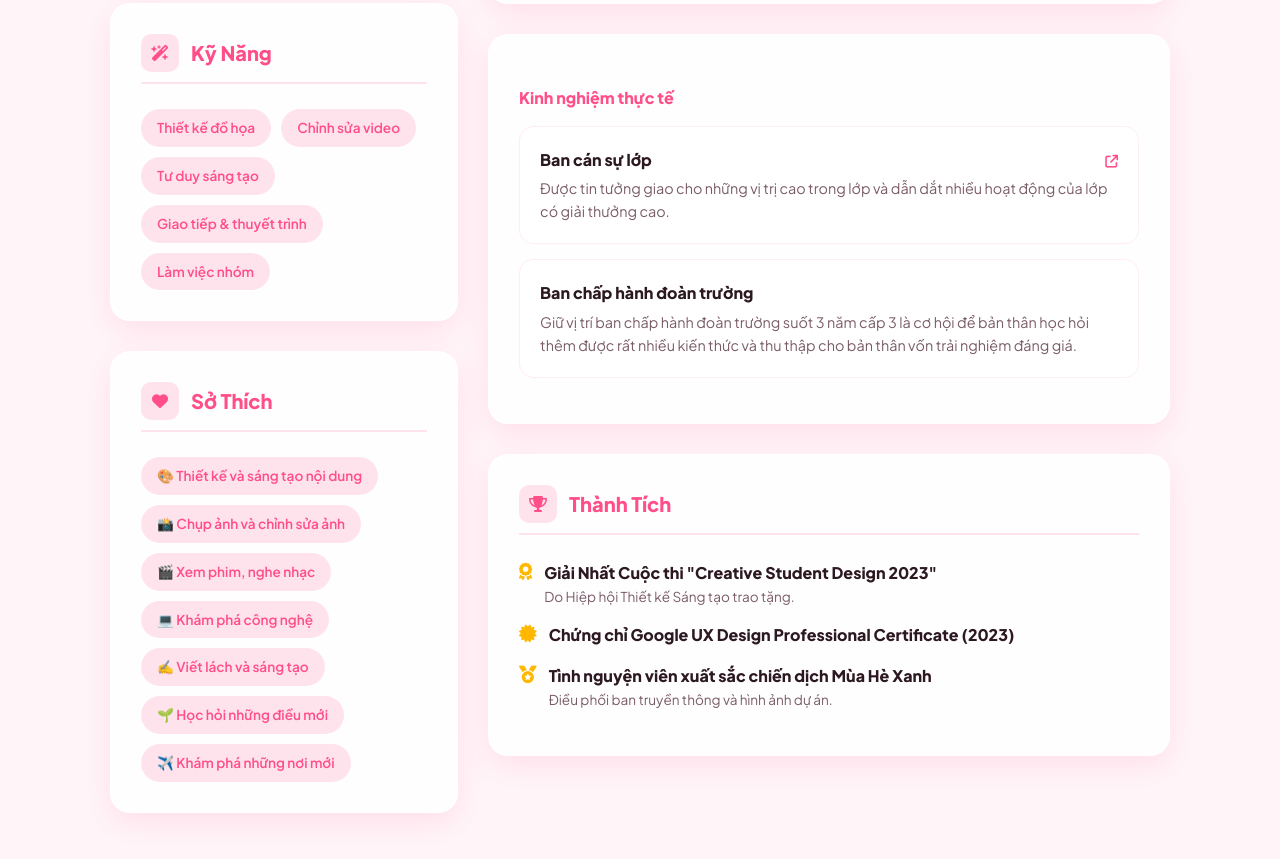
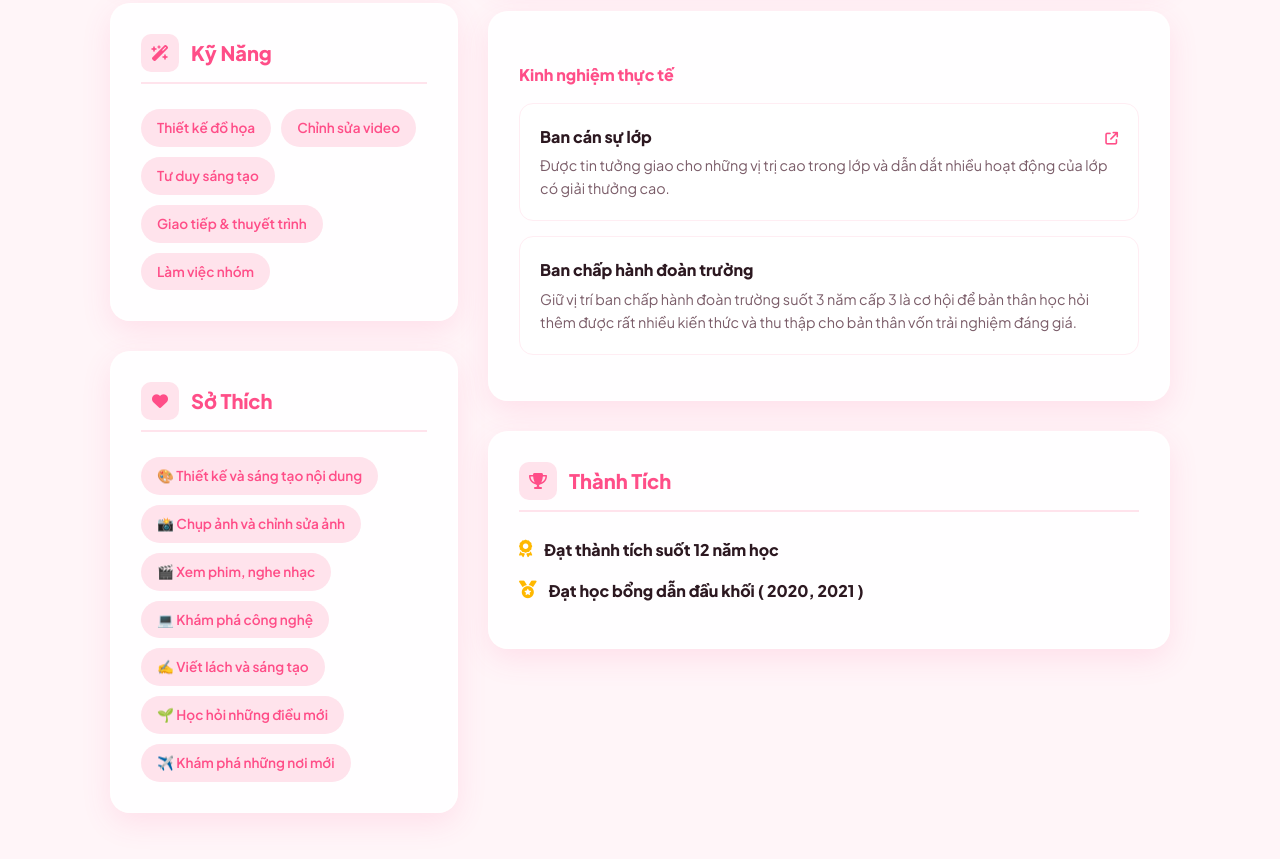
Before and after one commit to vyb2605321-cloud/vyb2605321-cloud.github.io, a plain HTML site: page index.html in a window 1280 px wide. Shown: the part 881-1740 px from the top of the page. Drawn offline with Linux system fonts and the light colour scheme.

Commit message:
Update index.html

```diff
--- a/index.html
+++ b/index.html
@@ -476,7 +476,6 @@
                         <div class="timeline-item">
                             <div class="timeline-date">2014 - 2019</div>
                             <div class="timeline-title">Học tại Trường Tiểu học Hậu Lộc</div>
-                            <p style="font-size: 0.9rem; color: var(--text-muted);">Tốt nghiệp Loại Giỏi. Đạt giải thưởng Đồ án xuất sắc khối ngành Truyền thông sáng tạo.</p>
                         </div>
                         <div class="timeline-item">
                             <div class="timeline-date">2019 - 2023</div>
@@ -518,21 +517,12 @@
                         <li class="achievement-item">
                             <i class="fa-solid fa-award"></i>
                             <div>
-                                <strong>Giải Nhất Cuộc thi "Creative Student Design 2023"</strong>
-                                <p style="font-size: 0.85rem; color: var(--text-muted);">Do Hiệp hội Thiết kế Sáng tạo trao tặng.</p>
-                            </div>
-                        </li>
-                        <li class="achievement-item">
-                            <i class="fa-solid fa-certificate"></i>
-                            <div>
-                                <strong>Chứng chỉ Google UX Design Professional Certificate (2023)</strong>
-                            </div>
+                                <strong>Đạt thành tích suốt 12 năm học</strong>
                         </li>
                         <li class="achievement-item">
                             <i class="fa-solid fa-medal"></i>
                             <div>
-                                <strong>Tình nguyện viên xuất sắc chiến dịch Mùa Hè Xanh</strong>
-                                <p style="font-size: 0.85rem; color: var(--text-muted);">Điều phối ban truyền thông và hình ảnh dự án.</p>
+                                <strong>Đạt học bổng dẫn đầu khối ( 2020, 2021 )</strong>
                             </div>
                         </li>
                     </ul>
```
